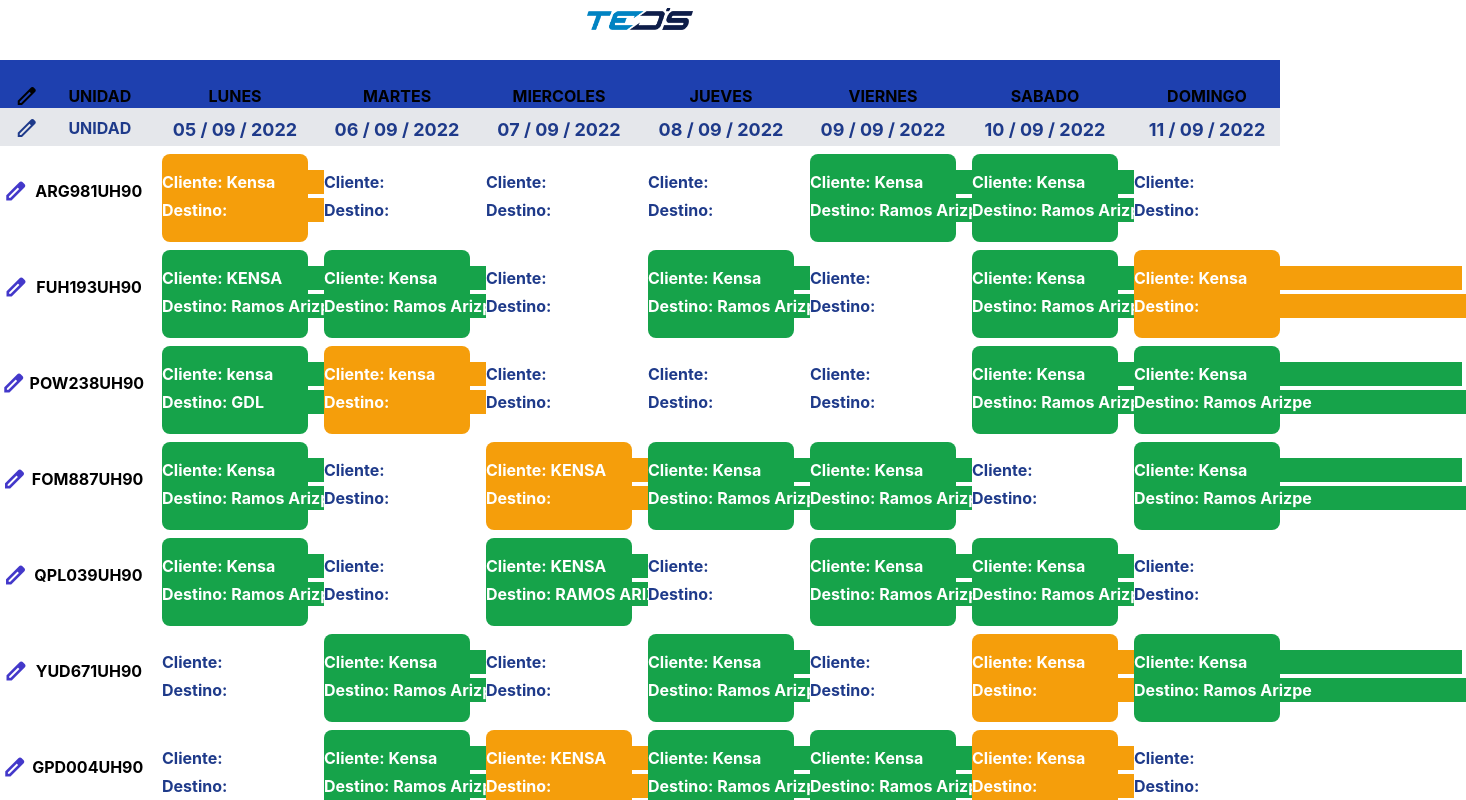
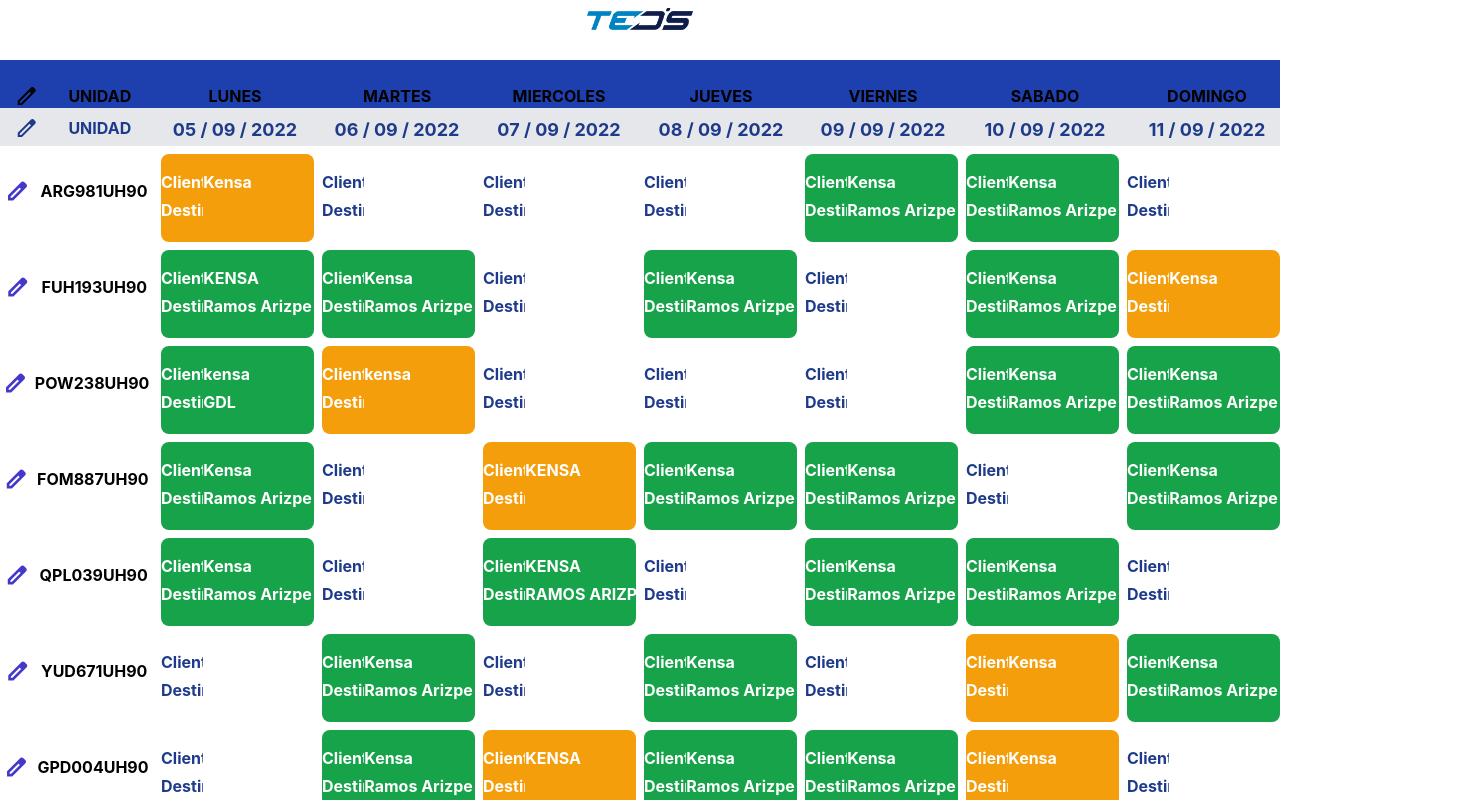
Before and after one commit to RomanCG99/HorarioTEDS, a Next.js app: page / in a window 1280 px wide. Shown: the top 800 px of the page, 1466 px wide, since content can reach past the window. Built offline with nearby package versions, Linux system fonts and the light colour scheme.

Commit message:
Nuevos cambios

```diff
--- a/components/Cards/Rows.js
+++ b/components/Cards/Rows.js
@@ -16,7 +16,7 @@
   const {unidad} = props
 
   return (
-    <div className='md:w-full grid grid-cols-8 gap-4 font-bold text-base'>
+    <div className='md:w-full grid grid-cols-8 gap-2 font-bold text-base'>
       <div className='flex justify-around my-auto'>
         <button><span className="material-symbols-outlined text-indigo-700 font-semibold">edit</span></button>
         <label>{unidad.id}</label>
--- a/components/GetInfo.js
+++ b/components/GetInfo.js
@@ -25,8 +25,8 @@
     const { value, title,dia} = props
     const estilazo = getColores(dia)
 
-    const Labelstyle = " mr-1"
-    const Inputstyle = " "
+    const Labelstyle = " w-1/4 mr-1"
+    const Inputstyle = " w-3/4 "
 
     return (
         <div className='flex mb-1'>
```
